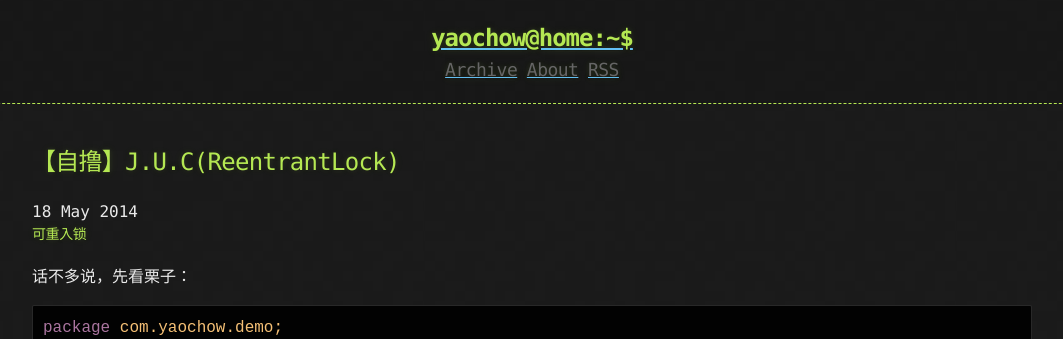
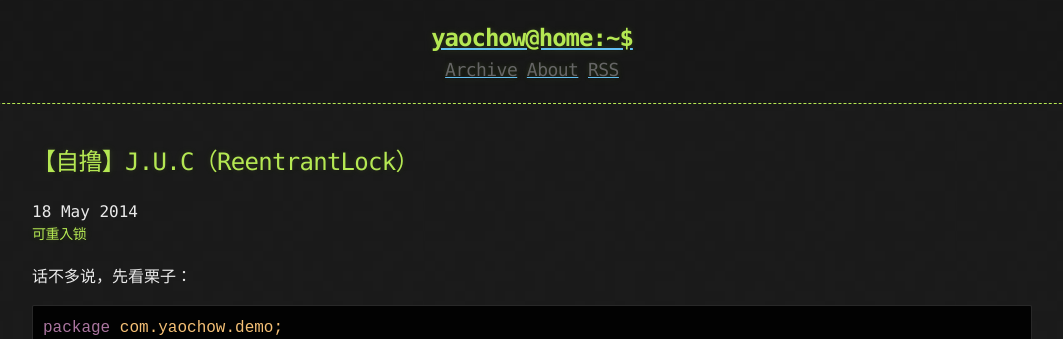
Before and after one commit to yyyyyyyy/yyyyyyyy.github.io, a Jekyll site: the page built from _posts/2014-05-19-ReentrantLock.md, in a window 1280 px wide and 900 px high. Shown: the top 339 px of the window, without its empty margins (108-1171 px from the left). Built offline with Jekyll 4.4.1, drawn with Linux system fonts in a browser that asks for light colours.

```diff
--- a/_posts/2014-05-19-ReentrantLock.md
+++ b/_posts/2014-05-19-ReentrantLock.md
@@ -1,6 +1,6 @@
 ---
 layout: post
-title:  "【自撸】J.U.C(ReentrantLock)"
+title:  "【自撸】J.U.C（ReentrantLock）"
 date:   2014-05-19 00:02:08 +0800
 categories: JUC AQS CAS ReentrantLock
 ---
```
